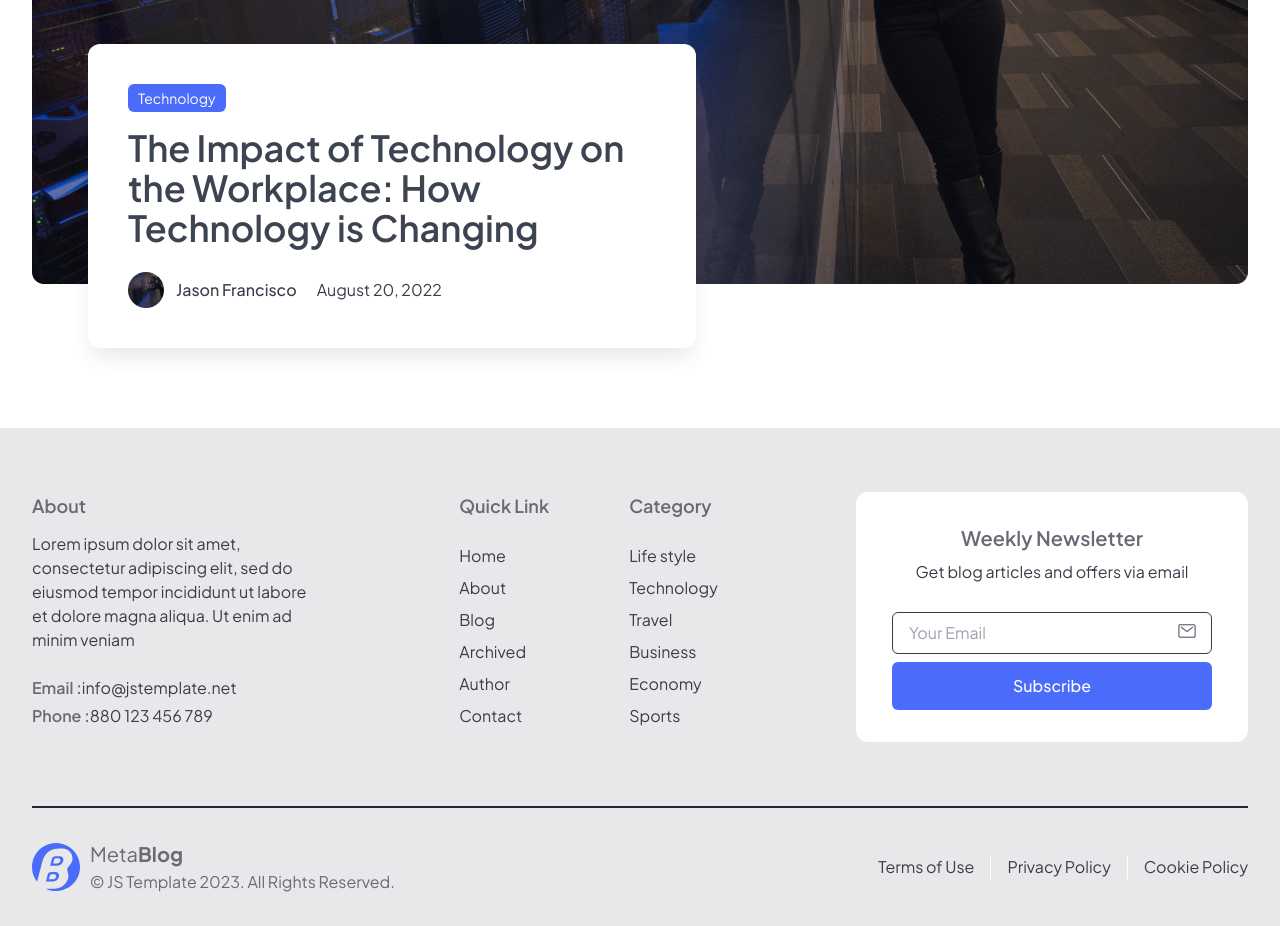
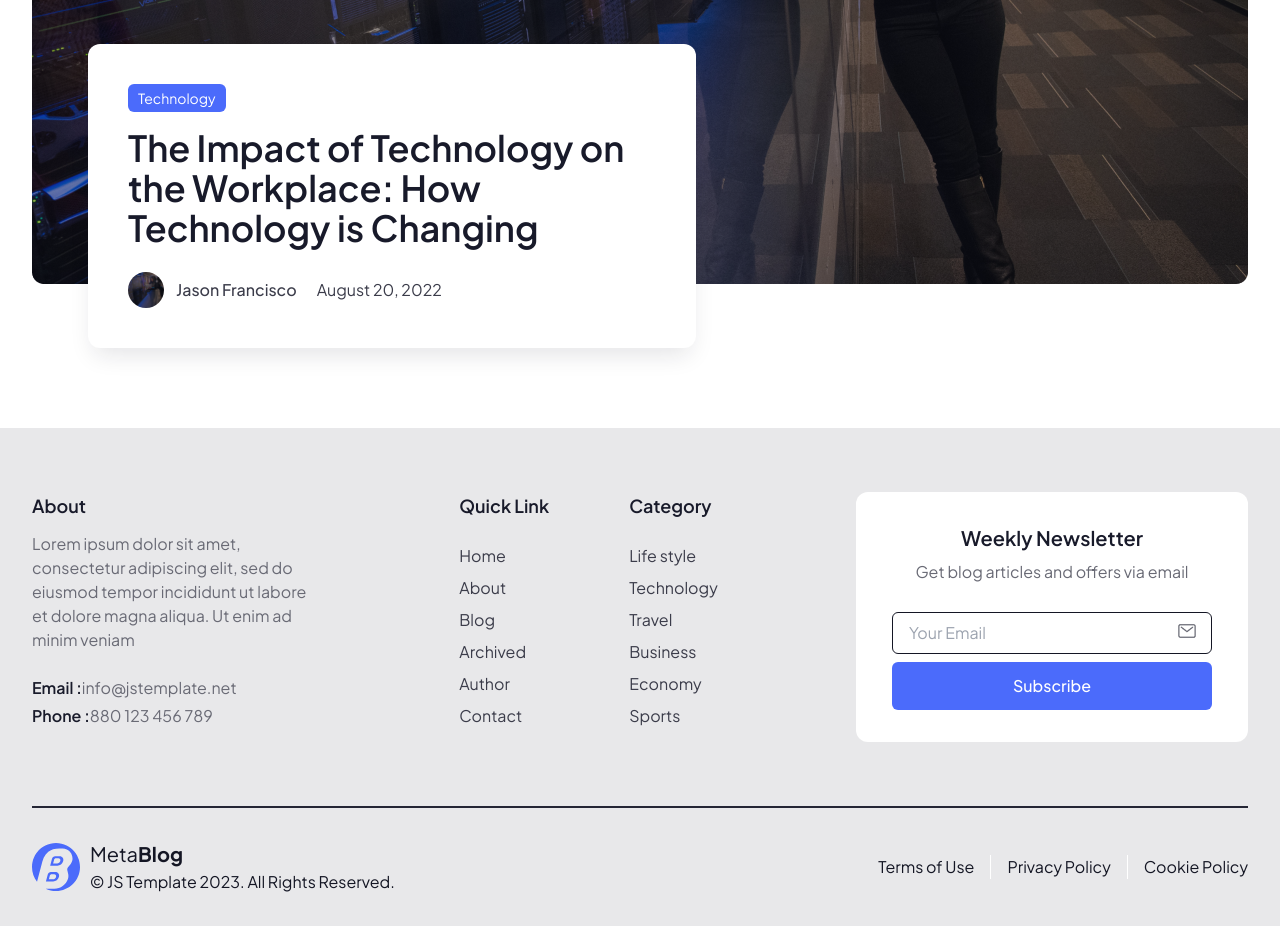
Before and after one commit to js-template/metablog-free, a Next.js app in the folder apps/site/: page / in a window 1280 px wide. Shown: the part 420-1346 px from the top of the page. Built offline with nearby package versions, Linux system fonts and the light colour scheme.

Commit message:
footer section colour updated

```diff
--- a/apps/site/components/footer/index.tsx
+++ b/apps/site/components/footer/index.tsx
@@ -10,41 +10,39 @@ const Footer = () => {
             <div className="container mx-auto">
                <footer className=" grid grid-cols-12 gap-5 py-16">
                   <div className="col-span-12 lg:col-span-3">
-                     <span className="text-lg font-semibold text-secondary font-sans">
+                     <span className="text-lg font-semibold text-neutral font-sans">
                         About
                      </span>
-                     <p className=" mt-3 text-base text-base-content font-sans">
+                     <p className=" mt-3 text-base text-secondary">
                         Lorem ipsum dolor sit amet, consectetur adipiscing elit,
                         sed do eiusmod tempor incididunt ut labore et dolore
                         magna aliqua. Ut enim ad minim veniam
                      </p>
                      <h6 className="mt-6">
-                        <span className=" font-semibold text-secondary">
+                        <span className=" font-semibold text-neutral">
                            Email :
                         </span>
-                        <span className="text-base-content">
+                        <span className="text-secondary">
                            info@jstemplate.net
                         </span>
                      </h6>
                      <h6 className="mt-1">
-                        <span className=" font-semibold text-secondary">
+                        <span className=" font-semibold text-neutral">
                            Phone :
                         </span>
-                        <span className="text-base-content">
-                           880 123 456 789
-                        </span>
+                        <span className="text-secondary">880 123 456 789</span>
                      </h6>
                   </div>
                   <div className="flex justify-between lg:justify-center lg:gap-20 col-span-12 lg:col-span-5">
                      <div>
-                        <span className=" text-secondary text-lg font-semibold">
+                        <span className=" text-neutral text-lg font-semibold">
                            Quick Link
                         </span>
                         <div className=" flex flex-col gap-y-2 mt-6">
                            {FooterDataOne.map((item: any, index: number) => (
                               <div key={index}>
                                  <Link href={item.link}>
-                                    <p className="link link-hover text-base text-base-content hover:text-primary transition hover:duration-300">
+                                    <p className="link link-hover text-base text-secondary-focus hover:text-primary transition hover:duration-300">
                                        {item.name}
                                     </p>
                                  </Link>
@@ -53,14 +51,14 @@ const Footer = () => {
                         </div>
                      </div>
                      <div>
-                        <span className=" text-secondary text-lg font-semibold">
+                        <span className=" text-neutral text-lg font-semibold">
                            Category
                         </span>
                         <div className=" flex flex-col gap-y-2 mt-6">
                            {FooterDataTwo.map((item: any, index: number) => (
                               <div key={index}>
                                  <Link href={item.link}>
-                                    <p className="link link-hover text-base text-base-content hover:text-primary transition hover:duration-300">
+                                    <p className="link link-hover text-base text-secondary-focus hover:text-primary transition hover:duration-300">
                                        {item.name}
                                     </p>
                                  </Link>
@@ -103,27 +101,27 @@ const Footer = () => {
                         </svg>
                      </div>
                      <div>
-                        <h5 className=" text-xl  text-secondary">
+                        <h5 className=" text-xl text-neutral-focus">
                            Meta<span className=" font-bold">Blog</span>
                         </h5>
-                        <p className=" mt-0.5 text-secondary text-base">
+                        <p className=" mt-0.5 text-neutral-focus text-base">
                            © JS Template 2023. All Rights Reserved.
                         </p>
                      </div>
                   </div>
                   <div className=" flex items-center gap-4">
                      <Link href="/">
-                        <h6 className="text-base border-r border-secondary-content pr-4 text-base-content hover:text-primary transition hover:duration-300">
+                        <h6 className="text-base border-r border-secondary-content pr-4 text-neutral-focus hover:text-primary transition hover:duration-300">
                            Terms of Use
                         </h6>
                      </Link>
                      <Link href="/">
-                        <h6 className="text-base border-r border-secondary-content pr-4 text-base-content hover:text-primary transition hover:duration-300">
+                        <h6 className="text-base border-r border-secondary-content pr-4 text-neutral-focus hover:text-primary transition hover:duration-300">
                            Privacy Policy
                         </h6>
                      </Link>
                      <Link href="/">
-                        <h6 className="text-base text-base-content hover:text-primary transition hover:duration-300">
+                        <h6 className="text-base text-neutral-focus hover:text-primary transition hover:duration-300">
                            Cookie Policy
                         </h6>
                      </Link>
--- a/apps/site/components/newsletter/NewsLetter.tsx
+++ b/apps/site/components/newsletter/NewsLetter.tsx
@@ -5,17 +5,17 @@ const NewsLetter = () => {
    return (
       <div className="w-full">
          <div className="bg-base-100 py-8 px-9 rounded-xl">
-            <h5 className="text-center text-xl font-semibold text-secondary">
+            <h5 className="text-center text-xl font-semibold text-neutral">
                Weekly Newsletter
             </h5>
-            <h4 className=" mt-2 text-base text-center text-base-content">
+            <h4 className=" mt-2 text-base text-center text-secondary">
                Get blog articles and offers via email
             </h4>
             <div className="relative">
                <input
                   placeholder="Your Email"
                   type="email"
-                  className="px-4 py-2 border border-base-content rounded-md w-full outline-none mt-7 text-secondary placeholder:text-base bg-base-100 "
+                  className="px-4 py-2 border border-neutral-focus rounded-md w-full outline-none mt-7 text-secondary placeholder:text-base bg-base-100 "
                />
                <Image
                   src="/email.png"
--- a/apps/site/tailwind.config.js
+++ b/apps/site/tailwind.config.js
@@ -40,14 +40,14 @@ module.exports = {
                accent: '#3CC288',
                'accent-focus': '#33A574',
                'accent-content': '#FFFFFF',
-               natural: '#181A2A',
-               'natural-focus': '#141624',
-               'natural-content': '#FFFFFF',
+               neutral: '#181A2A',
+               'neutral-focus': '#141624',
+               'neutral-content': '#FFFFFF',
                'base-100': '#FFFFFF',
                'base-200': '#E8E8EA',
                'base-300': '#242535',
                'base-content': '#3B3C4A',
-               info: '#2094f3',
+               info: '#181A2A',
                success: '#009485',
                warning: '#ff9900',
                error: '#ff5724',
@@ -65,14 +65,14 @@ module.exports = {
                accent: '#3CC288',
                'accent-focus': '#33A574',
                'accent-content': '#FFFFFF',
-               natural: '#FFFFFF',
-               'natural-focus': '#DCDDDF',
-               'natural-content': '#3B3C4A',
+               neutral: '#FFFFFF',
+               'neutral-focus': '#DCDDDF',
+               'neutral-content': '#3B3C4A',
                'base-100': '#181A2A',
                'base-200': '#242535',
                'base-300': '#141624',
                'base-content': '#3B3C4A',
-               info: '#2094f3',
+               info: '#FFFFFF',
                success: '#009485',
                warning: '#ff9900',
                error: '#ff5724',
```
